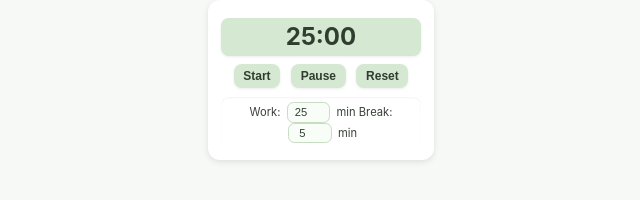
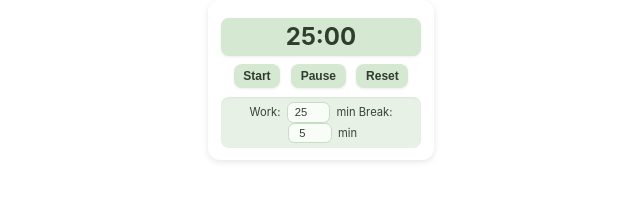
Before and after one commit to evanes22/pomodoro-timer, a plain HTML site: page index.html in a window 1280 px wide. Shown: the whole page, without its empty margins (319-959 px from the left). Drawn offline with Linux system fonts and the light colour scheme.

Commit message:
Update index.html

```diff
--- a/index.html
+++ b/index.html
@@ -11,7 +11,7 @@
       align-items: center;
       justify-content: center;
       margin: 0;
-      background: #f6f9f5;
+      background: #ffffff00;
       color: #2f3e2f;
     }
     .widget {
@@ -50,7 +50,7 @@
     .settings {
       margin-top: 0.4rem;
       font-size: 0.7rem;
-      background: #ffffff00;
+      background: #e8f1e6;
       padding: 0.3rem;
       border-radius: 0.5rem;
       box-shadow: inset 0 1px 2px rgba(0,0,0,0.05);
```
